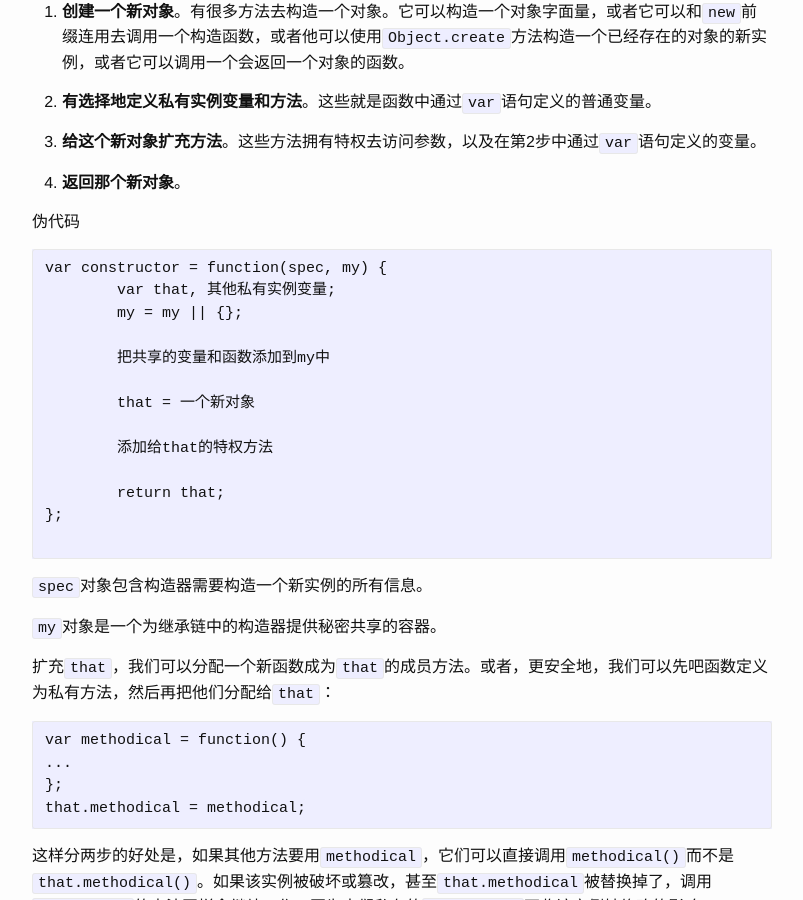
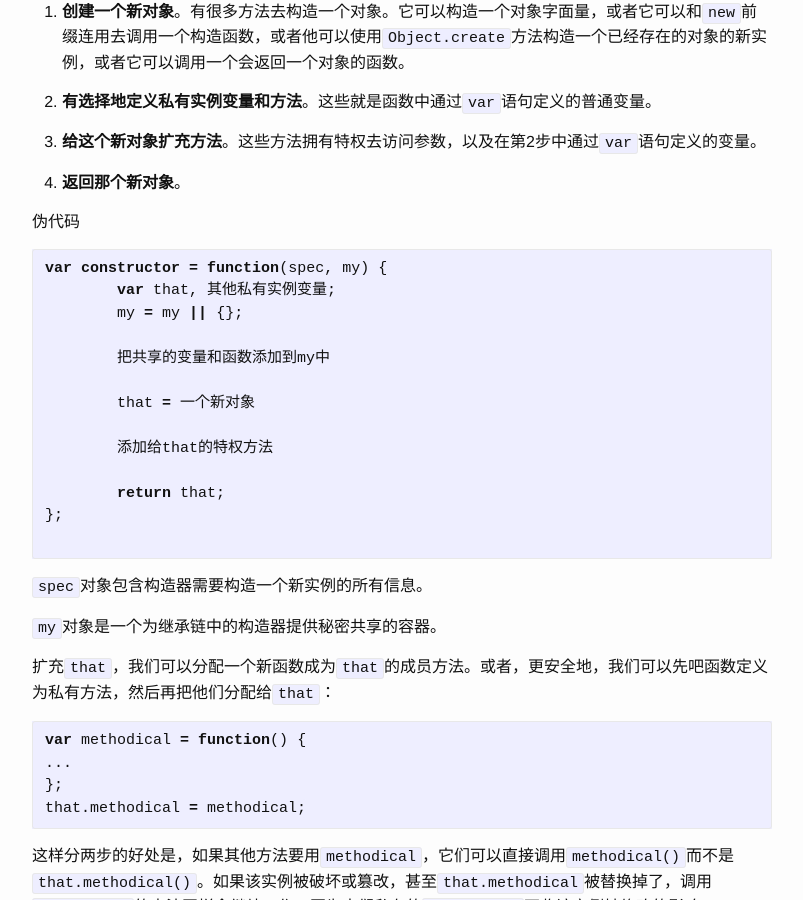
Before and after one commit to telen/blog, a Jekyll site: the page built from _posts/2016-06-04-js-inheritance.md, in a window 1280 px wide and 900 px high, scrolled down 3493 px. Shown: the whole window, without its empty margins (238-1041 px from the left). Built offline with Jekyll 4.4.1, drawn with Linux system fonts in a browser that asks for light colours.

Commit message:
code format fix

````diff
--- a/_posts/2016-06-04-js-inheritance.md
+++ b/_posts/2016-06-04-js-inheritance.md
@@ -165,7 +165,8 @@ myCat.get_name = function() {
 4. **返回那个新对象**。
 
 伪代码
-```
+
+```js
 var constructor = function(spec, my) {
 	var that, 其他私有实例变量;
 	my = my || {};
@@ -187,12 +188,13 @@ var constructor = function(spec, my) {
 
 扩充`that`，我们可以分配一个新函数成为`that`的成员方法。或者，更安全地，我们可以先吧函数定义为私有方法，然后再把他们分配给`that`：
 
-```
+```js
 var methodical = function() {
 ...
 };
 that.methodical = methodical;
 ```
+
 这样分两步的好处是，如果其他方法要用`methodical`，它们可以直接调用`methodical()`而不是`that.methodical()`。如果该实例被破坏或篡改，甚至`that.methodical`被替换掉了，调用`methodical`的方法同样会继续工作，因为它们私有的`methodical`不收该实例被修改的影响。
 
 {% highlight javascript %}
````
